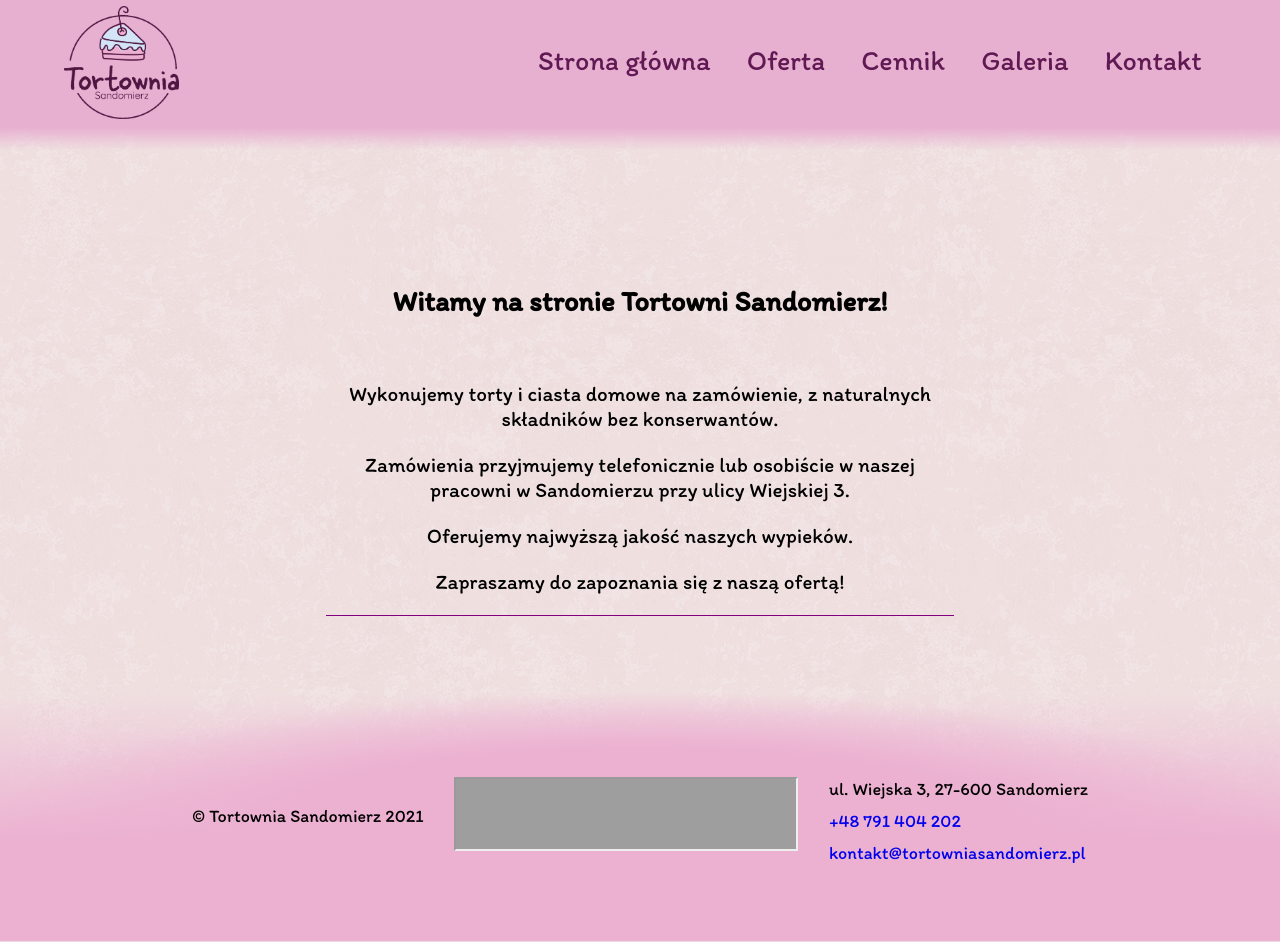
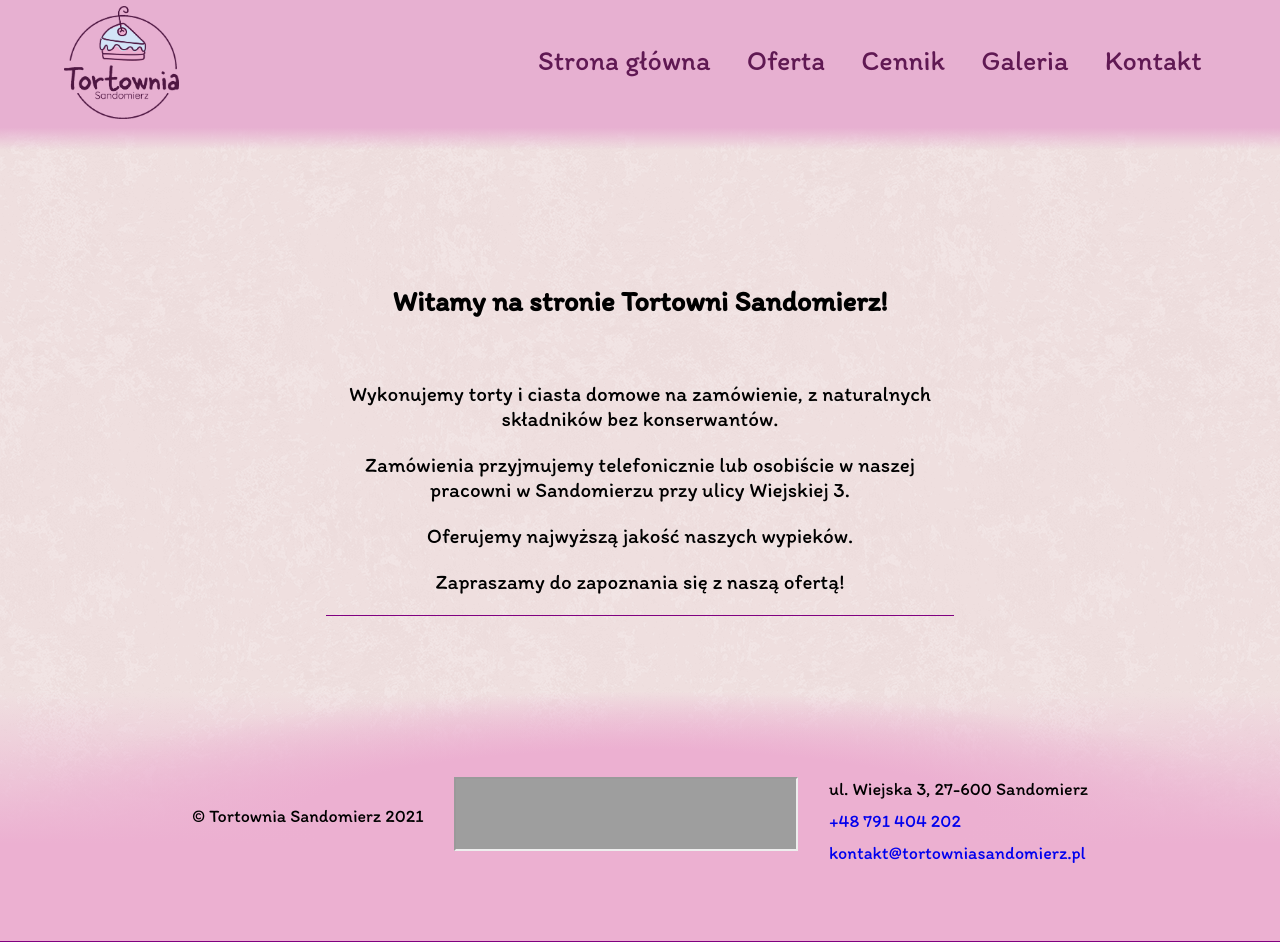
Before and after one commit to kylle98/tortowniasandomierz.pl, a PHP site: page / in a window 1280 px wide. Run offline with PHP 8.4, Linux system fonts and the light colour scheme; grey boxes are pictures that could not be loaded.

Commit message:
Fix index css

```diff
--- a/data/css/index.css
+++ b/data/css/index.css
@@ -41,6 +41,12 @@
     border-bottom: 1px solid purple;
 }
 
+.footer {
+    position: absolute;
+    bottom: 0;
+    border-bottom: 1px solid purple;
+}
+
 @media screen and (min-width: 120px) and (max-width: 1250px) {
     .banner {
         width: 100%;
```
